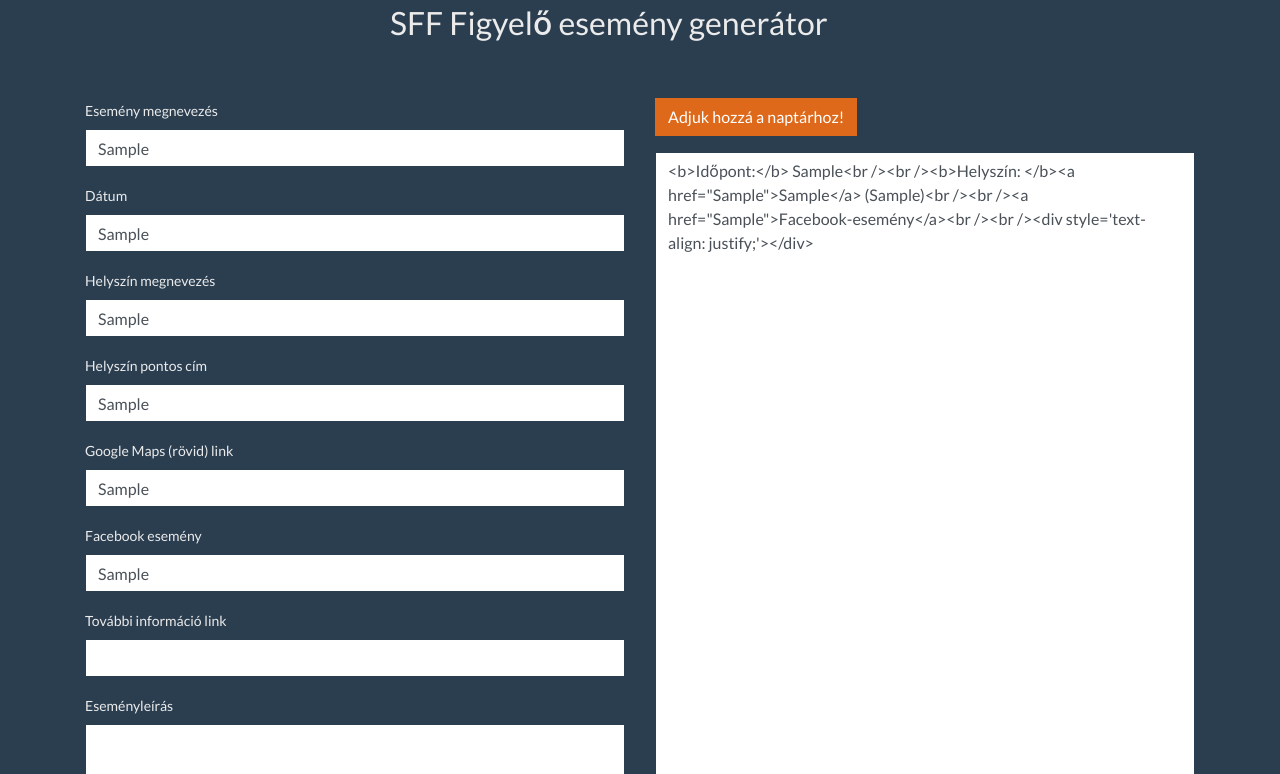
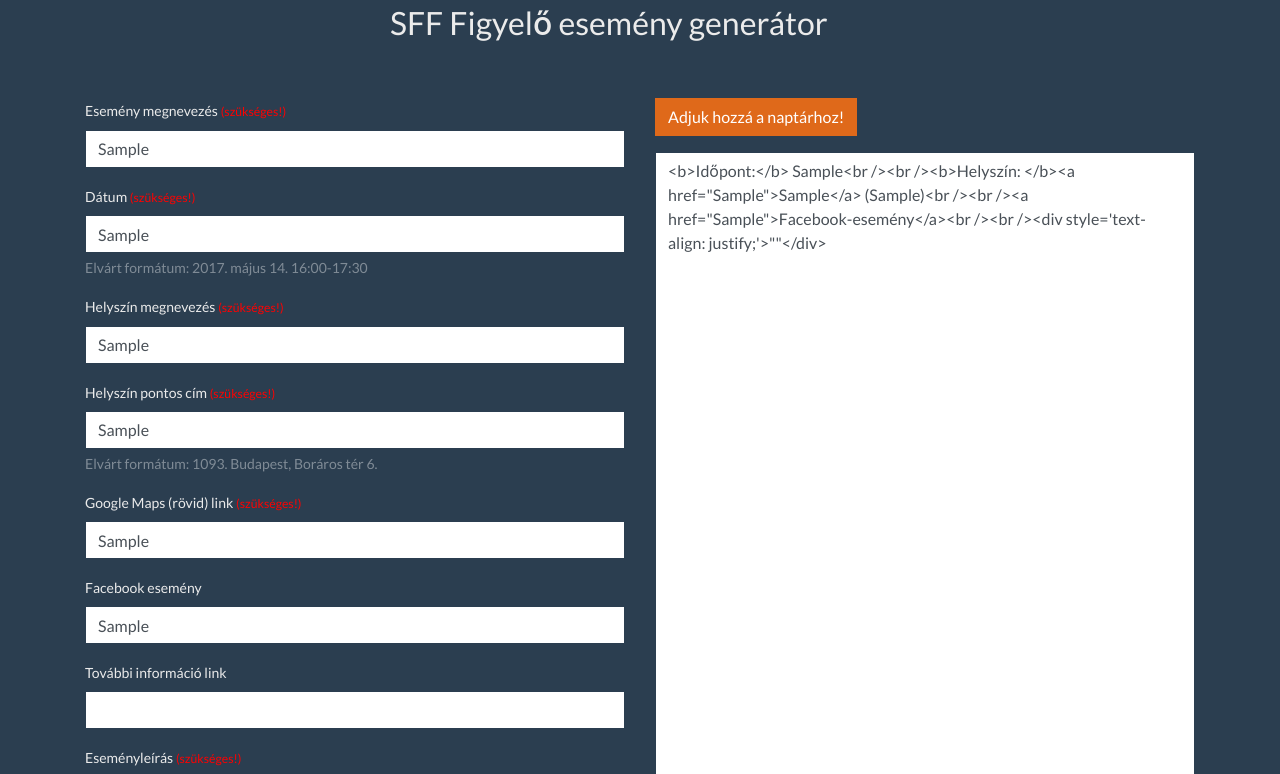
Before and after one commit to szdominik/sfffigyelo-event-generator, a website: page index.html in a window 1280 px wide. Both pictures are taken after typing "Sample", "Sample", "Sample", "Sample", "Sample", "Sample" into the empty fields and a click on the button "Generálás". Shown: the top 774 px of the page. Drawn offline with nearby package versions, Linux system fonts and the light colour scheme.

Commit message:
feat(requires): add 'required' texts & small fixes

```diff
--- a/index.html
+++ b/index.html
@@ -17,23 +17,25 @@
       <div class='col'>
         <form class='mt-5' id='generatorForm'>
           <div class='form-group'>
-            <label for='title'>Esemény megnevezés</label>
+            <label for='title'>Esemény megnevezés <small style='color: red;'>(szükséges!)</small></label>
             <input type='text' class='form-control' name='title'>
           </div>
           <div class='form-group'>
-            <label for='date'>Dátum</label>
+            <label for='date'>Dátum <small style='color: red;'>(szükséges!)</small></label>
             <input type='text' class='form-control' name='date'>
+            <small class="form-text text-muted">Elvárt formátum: 2017. május 14. 16:00-17:30</small>
           </div>
           <div class='form-group'>
-            <label for='location'>Helyszín megnevezés</label>
+            <label for='location'>Helyszín megnevezés <small style='color: red;'>(szükséges!)</small></label>
             <input type='text' class='form-control' name='location'>
           </div>
           <div class='form-group'>
-            <label for='address'>Helyszín pontos cím</label>
+            <label for='address'>Helyszín pontos cím <small style='color: red;'>(szükséges!)</small></label>
             <input type='text' class='form-control' name='address'>
+            <small class="form-text text-muted">Elvárt formátum: 1093. Budapest, Boráros tér 6.</small>
           </div>
           <div class='form-group'>
-            <label for='maps'>Google Maps (rövid) link</label>
+            <label for='maps'>Google Maps (rövid) link <small style='color: red;'>(szükséges!)</small></label>
             <input type='text' class='form-control' name='maps'>
           </div>
           <div class='form-group'>
@@ -45,17 +47,17 @@
             <input type='text' class='form-control' name='other-link'>
           </div>
           <div class='form-group'>
-            <label for='details'>Eseményleírás</label>
+            <label for='details'>Eseményleírás <small style='color: red;'>(szükséges!)</small></label>
             <textarea name='details' class='form-control' rows='10'></textarea>
           </div>
-          <button type='submit' class='btn btn-primary'>Generálás</button>
+          <button type='submit' class='btn btn-primary btn-lg btn-block mb-5'>Generálás</button>
         </form>
       </div>
 
       <div class='col'>
         <form class='mt-5' id='resultForm'>
             <div class='form-group'>
-              <a href="#" class="btn btn-primary disabled" role="button" id='addCalendarBtn'>
+              <a href="#" class="btn btn-primary disabled" target='_blank' role="button" id='addCalendarBtn'>
                 Adjuk hozzá a naptárhoz!
               </a>
             </div>
--- a/index.js
+++ b/index.js
@@ -11,7 +11,7 @@ $(() => {
       result += `<a href="${datas.otherLink}">További információ</a><br /><br />`;
     }
 
-    result += `<div style='text-align: justify;'>${datas.details}</div>`;
+    result += `<div style='text-align: justify;'>"${datas.details}"</div>`;
 
     return result;
   };
@@ -26,7 +26,12 @@ $(() => {
     const endTime = moment(datas.date.substr(datas.date.indexOf('-') + 1, 5), 'HH:mm').format('HHmmss');
     link += `&dates=${date}T${startTime}Z/${date}T${endTime}Z`;
 
-    link += `&details=${datas.details} ${datas.fbEvent}`;
+    link += `&details=${datas.details}`;
+
+    if (datas.fbEvent) {
+      link += ` ${datas.fbEvent}`;
+    }
+
     link += `&location=${datas.location}, ${datas.address}`;
     link += '&sprop=http://sfffigyelo.blogspot.hu';
     return link;
```
